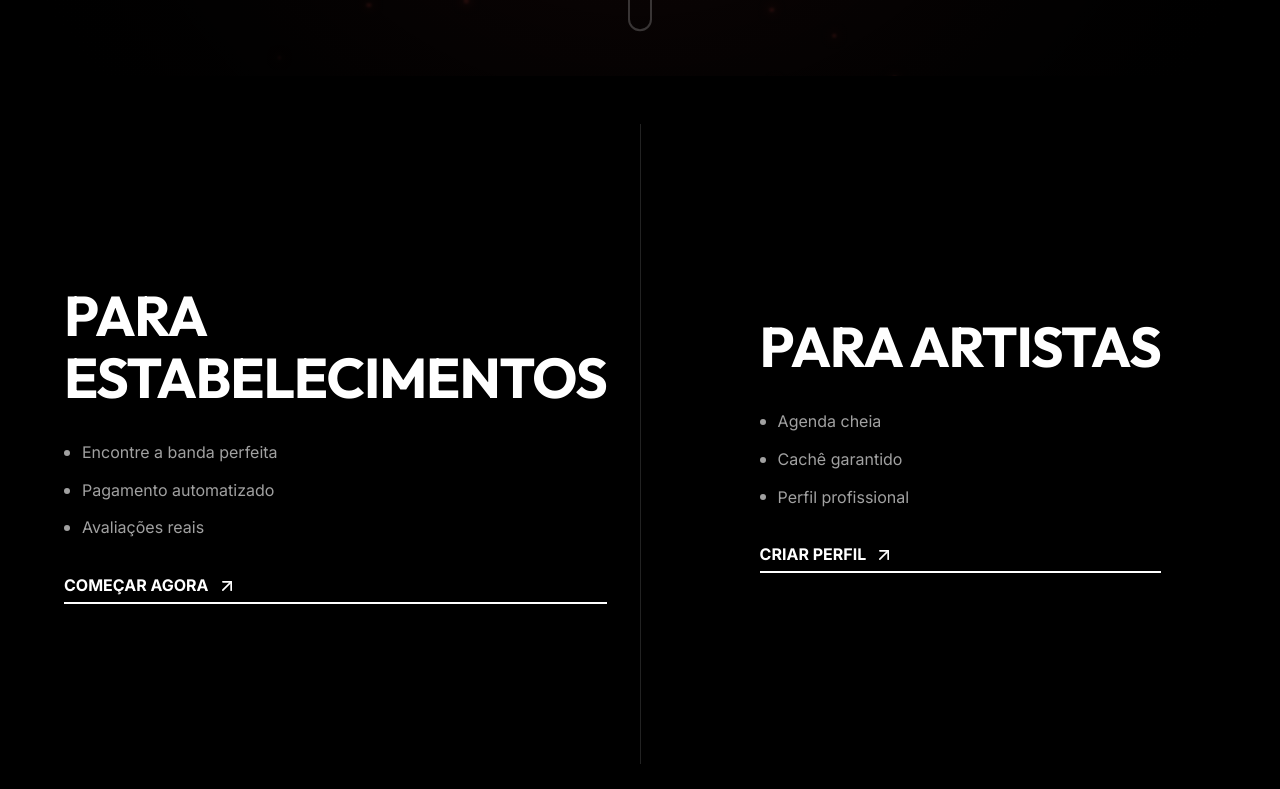
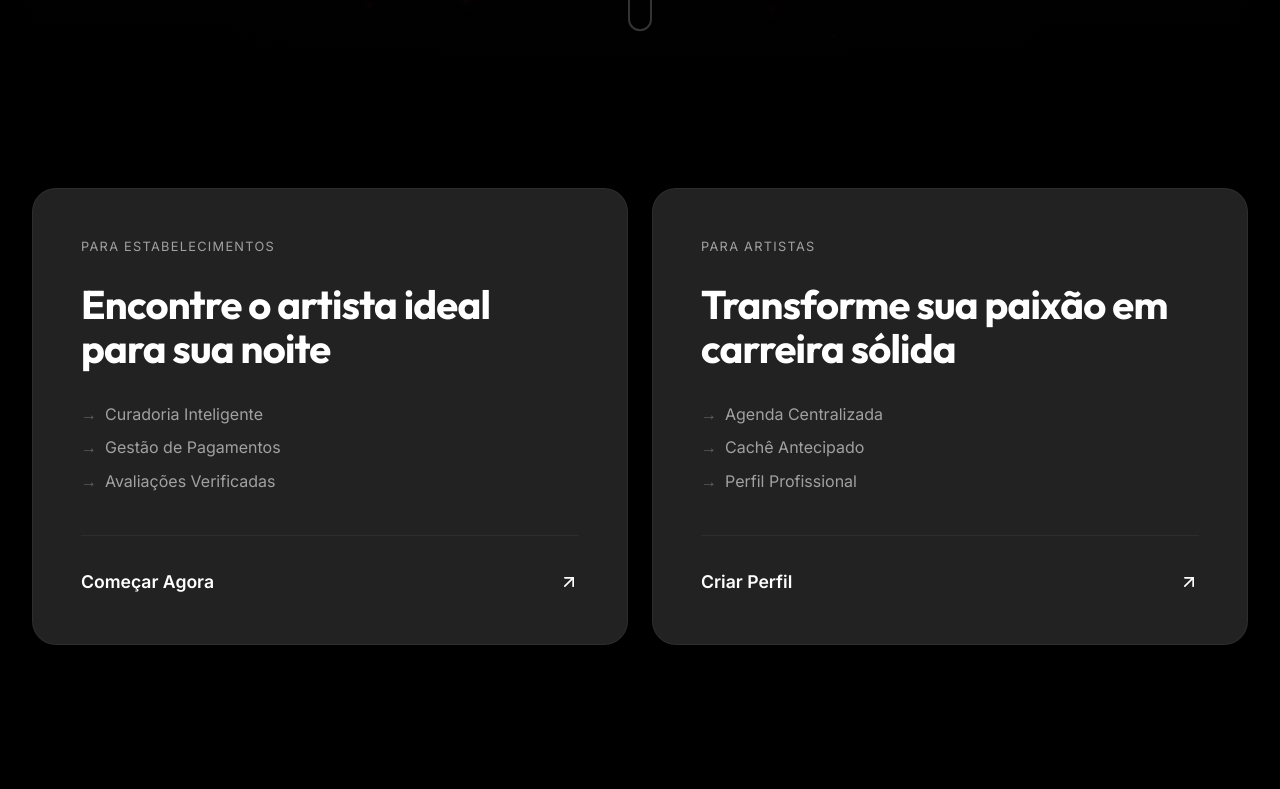
Before and after one commit to fredericonti/band, a React (Vite) app: page / in a window 1280 px wide. Shown: the part 811-1600 px from the top of the page. Built offline with nearby package versions, Linux system fonts and the light colour scheme.

Commit message:
UI: Hero refinements and bento-style navigation cards

```diff
--- a/src/pages/LandingPage.css
+++ b/src/pages/LandingPage.css
@@ -51,7 +51,8 @@
 .bg-overlay {
     position: absolute;
     inset: 0;
-    background: radial-gradient(circle at center, transparent 0%, var(--bg-app) 90%);
+    background: linear-gradient(to bottom, transparent 60%, var(--bg-app) 100%),
+        radial-gradient(circle at center, transparent 0%, var(--bg-app) 100%);
 }
 
 .hero-spotlight {
@@ -128,76 +129,88 @@
     border-radius: 50%;
 }
 
-/* 2. NAVIGATION: Modern Split */
-.split-nav-section {
+/* 2. NAVIGATION: Modern Bento Cards */
+.nav-cards-section {
+    padding: 4rem 0;
+    background: var(--bg-app);
+}
+
+.nav-cards-grid {
     display: grid;
     grid-template-columns: 1fr 1fr;
-    min-height: 80vh;
-    background: var(--bg-panel);
-    gap: 1px;
-    background-color: var(--border-subtle);
-    /* Gap color */
+    gap: 1.5rem;
 }
 
-.split-pane {
-    position: relative;
-    background: var(--bg-app);
-    padding: 4rem;
+.nav-card-item {
+    text-decoration: none;
+    color: inherit;
+    display: block;
+}
+
+.nav-card-inner {
+    background: var(--bg-card);
+    border-radius: 24px;
+    padding: 3rem;
+    height: 100%;
+    border: 1px solid rgba(255, 255, 255, 0.05);
     display: flex;
     flex-direction: column;
-    justify-content: center;
-    overflow: hidden;
-    transition: background 0.5s ease;
+    justify-content: space-between;
+    min-height: 400px;
+    transition: border-color 0.3s ease;
 }
 
-.split-pane:hover {
-    background: var(--bg-panel);
+.nav-card-inner:hover {
+    border-color: rgba(255, 255, 255, 0.1);
 }
 
-.pane-content {
-    position: relative;
-    z-index: 10;
-    max-width: 450px;
-    margin: 0 auto;
+.nav-card-label {
+    font-family: var(--font-mono);
+    font-size: 0.8rem;
+    color: var(--text-muted);
+    letter-spacing: 0.1em;
+    margin-bottom: 1.5rem;
+    display: block;
 }
 
-.pane-title {
-    font-size: clamp(2rem, 4vw, 3rem);
-    margin-bottom: 1.5rem;
-    color: var(--text-main);
+.nav-card-title {
+    font-size: 2.5rem;
+    line-height: 1.1;
+    margin-bottom: 2rem;
+    font-weight: 700;
 }
 
-.tech-list li {
+.nav-card-features {
     list-style: none;
+    margin-bottom: 2rem;
+}
+
+.nav-card-features li {
     color: var(--text-muted);
-    margin-bottom: 0.75rem;
+    margin-bottom: 0.5rem;
     display: flex;
     align-items: center;
-    gap: 0.75rem;
-    font-size: 1rem;
+    gap: 0.5rem;
 }
 
-.tech-list li::before {
-    content: '';
-    width: 6px;
-    height: 6px;
-    background: var(--text-muted);
-    border-radius: 50%;
+.nav-card-features li::before {
+    content: '→';
+    color: var(--text-muted);
+    opacity: 0.5;
 }
 
-.pane-cta {
-    display: inline-flex;
+.nav-card-footer {
+    display: flex;
     align-items: center;
-    gap: 0.75rem;
-    margin-top: 2rem;
-    font-weight: 600;
-    color: var(--color-primary);
-    border-bottom: 1px solid transparent;
-    transition: all 0.3s;
+    justify-content: space-between;
+    margin-top: auto;
+    padding-top: 2rem;
+    border-top: 1px solid rgba(255, 255, 255, 0.05);
 }
 
-.pane-cta:hover {
-    gap: 1.25rem;
+.nav-card-cta {
+    font-weight: 600;
+    font-size: 1.1rem;
 }
 
 /* 3. GRID: Modern Bento */
@@ -426,9 +439,18 @@
 /* Responsive */
 @media (max-width: 768px) {
 
-    .split-nav-section,
+    .nav-cards-grid,
     .bento-grid {
         grid-template-columns: 1fr;
+    }
+
+    .nav-card-title {
+        font-size: 2rem;
+    }
+
+    .nav-card-inner {
+        padding: 2rem;
+        min-height: auto;
     }
 
     .hero-title-new {
--- a/src/pages/LandingPage.jsx
+++ b/src/pages/LandingPage.jsx
@@ -298,10 +298,6 @@
                     initial="hidden"
                     animate="show"
                 >
-                    <motion.div variants={fadeInUp} className="hero-badge">
-                        PLATAFORMA BETA
-                    </motion.div>
-
                     <motion.h1 variants={fadeInUp} className="hero-title-new">
                         A NOVA ERA DA<br />
                         MÚSICA AO VIVO
@@ -330,47 +326,60 @@
                 </motion.div>
             </section>
 
-            {/* 2. NAVIGATION SPLIT */}
-            <motion.section
-                className="split-nav-section"
+            {/* 2. NAVIGATION CARDS */}
+            <section className="nav-cards-section">
+                <div className="container">
+                    <motion.div
+                        className="nav-cards-grid"
                         initial="hidden"
                         whileInView="show"
                         viewport={{ once: true, margin: "-10%" }}
                         variants={staggerContainer}
                     >
-                <Link to="/find-bands" className="split-pane pane-left">
+                        <Link to="/find-bands" className="nav-card-item">
                             <motion.div
                                 variants={fadeInUp}
-                        className="pane-content"
+                                className="nav-card-inner"
                                 whileHover={{ scale: 1.02 }}
-                        transition={{ type: "spring", stiffness: 300 }}
+                                transition={{ type: "spring", stiffness: 300, damping: 20 }}
                             >
-                        <h2 className="pane-title">PARA ESTABELECIMENTOS</h2>
-                        <ul className="tech-list">
-                            <li>Encontre a banda perfeita</li>
-                            <li>Pagamento automatizado</li>
-                            <li>Avaliações reais</li>
+                                <span className="nav-card-label">PARA ESTABELECIMENTOS</span>
+                                <h2 className="nav-card-title">Encontre o artista ideal para sua noite</h2>
+                                <ul className="nav-card-features">
+                                    <li>Curadoria Inteligente</li>
+                                    <li>Gestão de Pagamentos</li>
+                                    <li>Avaliações Verificadas</li>
                                 </ul>
-                        <span className="pane-cta">Começar Agora <ArrowUpRight size={20} /></span>
+                                <div className="nav-card-footer">
+                                    <span className="nav-card-cta">Começar Agora</span>
+                                    <ArrowUpRight size={20} />
+                                </div>
                             </motion.div>
                         </Link>
-                <Link to="/register" className="split-pane pane-right">
+
+                        <Link to="/register" className="nav-card-item">
                             <motion.div
                                 variants={fadeInUp}
-                        className="pane-content"
+                                className="nav-card-inner"
                                 whileHover={{ scale: 1.02 }}
-                        transition={{ type: "spring", stiffness: 300 }}
+                                transition={{ type: "spring", stiffness: 300, damping: 20 }}
                             >
-                        <h2 className="pane-title">PARA ARTISTAS</h2>
-                        <ul className="tech-list">
-                            <li>Agenda cheia</li>
-                            <li>Cachê garantido</li>
-                            <li>Perfil profissional</li>
+                                <span className="nav-card-label">PARA ARTISTAS</span>
+                                <h2 className="nav-card-title">Transforme sua paixão em carreira sólida</h2>
+                                <ul className="nav-card-features">
+                                    <li>Agenda Centralizada</li>
+                                    <li>Cachê Antecipado</li>
+                                    <li>Perfil Profissional</li>
                                 </ul>
-                        <span className="pane-cta">Criar Perfil <ArrowUpRight size={20} /></span>
+                                <div className="nav-card-footer">
+                                    <span className="nav-card-cta">Criar Perfil</span>
+                                    <ArrowUpRight size={20} />
+                                </div>
                             </motion.div>
                         </Link>
-            </motion.section>
+                    </motion.div>
+                </div>
+            </section>
 
             {/* 3. BENTO GRID */}
             <section className="bento-grid-section">
```
Lines whose indentation alone changed are shown as unchanged.
